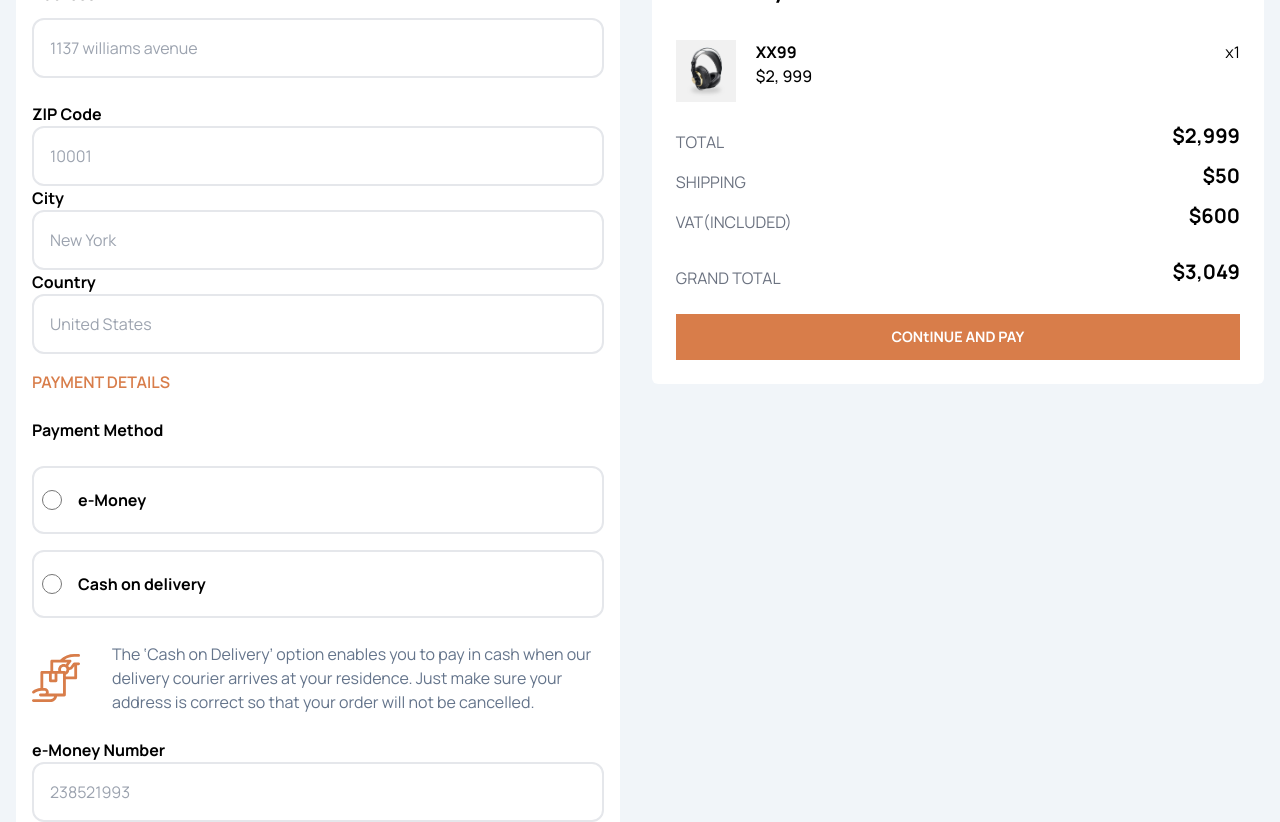
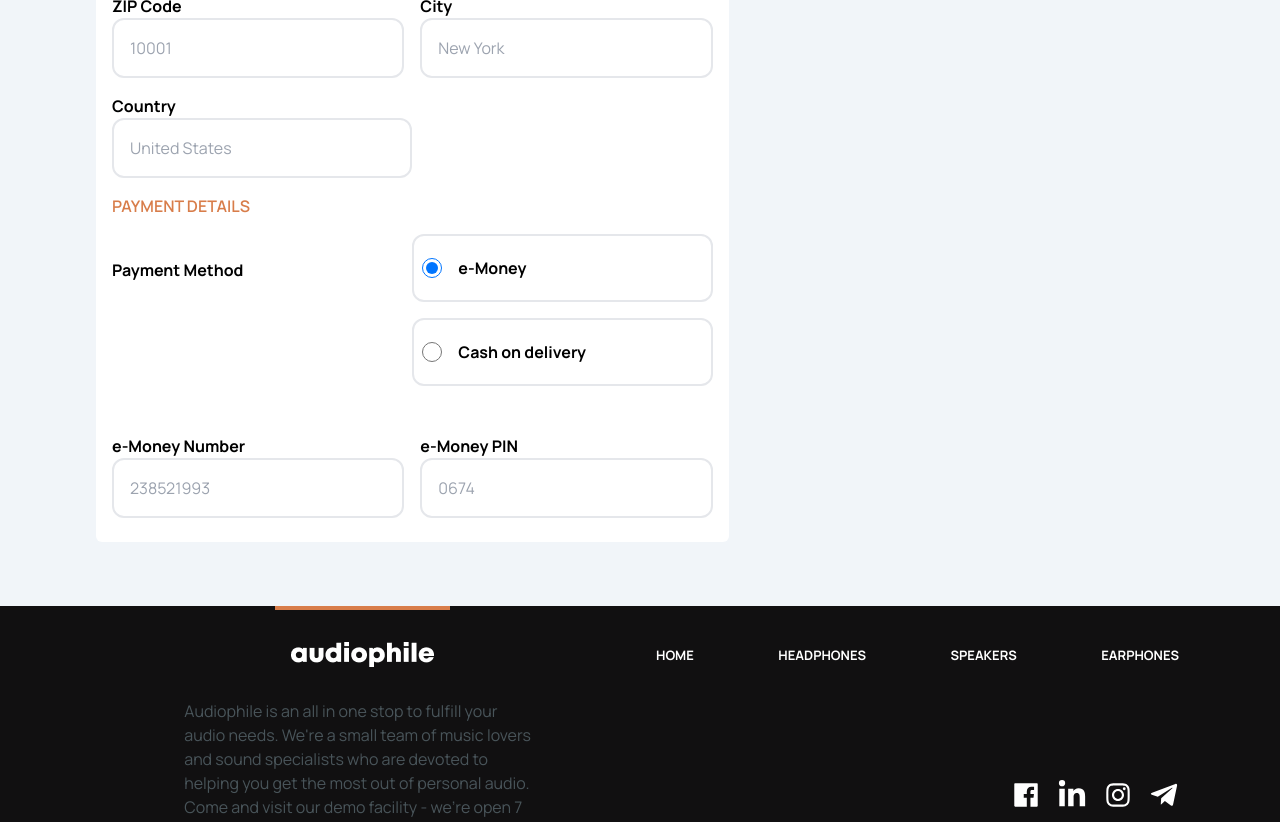
Before and after one commit to NatnaelAbebe19/Audiophile-Ecommerce-site, a React (Vite) app: page /checkout in a window 1280 px wide. Shown: the part 680-1502 px from the top of the page. Built offline with nearby package versions, Linux system fonts and the light colour scheme.

Commit message:
update the footer

```diff
--- a/src/components/Cart.jsx
+++ b/src/components/Cart.jsx
@@ -8,11 +8,10 @@ import { NavLink } from 'react-router-dom';
 const Cart = ({cartItems, addToCart,removeFromCart, removeAllItemFromCart, removeSingle , setShowCarts}) =>{
     const added = cartItems.length;
     let total = 0;
-    let count = 0;
+    // let count = 0;
 
     const handleRemove = ()=>{
         removeAllItemFromCart();
-        // setShowCarts(false);
     }
 
     const handleRemoveFromCart = (items)=>{
--- a/src/components/Footer.jsx
+++ b/src/components/Footer.jsx
@@ -6,8 +6,24 @@ import {
   AiOutlineInstagram,
 } from "react-icons/ai";
 import { NavLink } from "react-router-dom";
+import { FaTelegramPlane ,FaLinkedinIn } from "react-icons/fa";
+
 
 export default function Footer() {
+
+  function handleFacebook(){
+    window.open("https://www.facebook.com/natty.minilik", "_blank");
+  }
+
+  const handleLinkedin = ()=>{
+    window.open("https://www.linkedin.com/in/natnael-abebe-57a079295?utm_source=share&utm_campaign=share_via&utm_content=profile&utm_medium=android_app", "_blank");
+  }
+  const handleInstagram = ()=>{
+    window.open("https://instagram.com/nathaniel_abebe", "_blank");
+  }
+  const handleTelegram = ()=>{
+    window.open("https://t.me/NatnaelAbebe", "_blank");
+  }
   return (
     <div className="w-full bg-[#111011] ">
       <footer className="grid max-w-[1110px] pb-8 grid-cols-1 md:grid-cols-2 mx-auto">
@@ -16,23 +32,23 @@ export default function Footer() {
             <img
               src={audiophile}
               alt="the logo of the image"
-              className="border-spacing-8 border-t-4 border-t-[#D87D4A] px-4 py-8 cursor-pointer"
+              className="border-spacing-8 border-t-4 border-t-[#D87D4A] px-4 py-8 cursor-pointer "
             />
           </NavLink>
         </div>
         <div className="flex flex-col px-4 pb-4 text-center md:flex-row md:pt-[40px]">
           <ul className="justify-between text-white md:flex md:w-[420px] lg:w-[530px]">
             <NavLink to="/">
-              <li className="pb-4 text-[13px] font-bold uppercase cursor-pointer active:text-[#D87D4A] focus:text-[#d87d4a]">Home</li>
+              <li className="pb-4 text-[13px] font-bold uppercase cursor-pointer active:text-[#D87D4A] focus:text-[#d87d4a] hover:text-[#D87D4A] ease-in-out duration-500">Home</li>
             </NavLink>
             <NavLink to="/headphone">
-              <li className="pb-4 text-[13px] font-bold uppercase cursor-pointer active:text-[#D87D4A] focus:text-[#d87d4a]">Headphones</li>
+              <li className="pb-4 text-[13px] font-bold uppercase cursor-pointer active:text-[#D87D4A] focus:text-[#d87d4a] hover:text-[#D87D4A] ease-in-out duration-500">Headphones</li>
             </NavLink>
             <NavLink to="/speaker">
-              <li className="pb-4 text-[13px] font-bold uppercase cursor-pointer active:text-[#D87D4A] focus:text-[#d87d4a]">speakers</li>
+              <li className="pb-4 text-[13px] font-bold uppercase cursor-pointer active:text-[#D87D4A] focus:text-[#d87d4a] hover:text-[#D87D4A] ease-in-out duration-500">speakers</li>
             </NavLink>
             <NavLink to="/earphone">
-              <li className="pb-4 text-[13px] font-bold uppercase cursor-pointer active:text-[#D87D4A] focus:text-[#d87d4a]">earphones</li>
+              <li className="pb-4 text-[13px] font-bold uppercase cursor-pointer active:text-[#D87D4A] focus:text-[#d87d4a] hover:text-[#D87D4A] ease-in-out duration-500">earphones</li>
             </NavLink>
           </ul>
         </div>
@@ -43,13 +59,14 @@ export default function Footer() {
           demo facility - we’re open 7 days a week. <br />
           <br />
           <span className="text-[#6f848d97]">
-            Copyright 2024. All right reserved.
+            Copyright 2024. All right reserved. <span className="text-white hover:text-[#D87D4A] ease-in-out duration-500"><a href="https://t.me/NatnaelAbebe" target="_blank">@Natnaels</a></span>
           </span>
         </p>
         <div className="md:ml-auto mx-auto md:mx-0 flex gap-4 p-4 md:my-auto text-white md:text-left">
-          <AiFillFacebook size={30}/>
-          <AiOutlineTwitter size={30} />
-          <AiOutlineInstagram size={30}/>
+          <AiFillFacebook size={30} onClick={handleFacebook} className="cursor-pointer hover:scale-125 ease-in-out duration-500 "/>
+          <FaLinkedinIn size={30} onClick={handleLinkedin} className="cursor-pointer hover:scale-125 ease-in-out duration-500 " />
+          <AiOutlineInstagram size={30} onClick={handleInstagram} className="cursor-pointer hover:scale-125 ease-in-out duration-500 "/>
+          <FaTelegramPlane size={30} onClick={handleTelegram} className="cursor-pointer hover:scale-125 ease-in-out duration-500 "/>
         </div>
       </footer>
     </div>
--- a/src/components/pages/Checkout.jsx
+++ b/src/components/pages/Checkout.jsx
@@ -1,23 +1,43 @@
-import React from 'react'
+import React, { useState } from 'react'
 import cash from "../../assets/images/cash-icon.4d83fcbc.svg"
 import sample from "../../assets/images/XX99.jpg"
-export default function Checkout() {
+import { connect } from 'react-redux';
+const Checkout = ({cartItems})=> {
+
+    const [selectedOption, setSelectedOption] = useState("option2");
+    const handleOptionChange = (event) => {
+        setSelectedOption(event.target.value);
+    };
+    let total = 0;
+
+    cartItems.forEach((item, index)=>{
+        total+=(item.price*item.quantity);
+    });
+
+    const handlePay= ()=>{
+        window.location.href = `tel:*889#`;
+    }
+
+    const VAT = total*0.2;
+    // console.log(cartItems);
+
   return (
-    <div className="flex flex-col md:flex-row bg-slate-100  items-center">
-        <div className='w-[95%] shadow-slate-600 m-4 rounded-md bg-[#fff] px-4 py-6'>
+  <div className="bg-slate-100">
+    <div className="flex flex-col lg:flex-row bg-slate-100  items-center lg:items-start max-w-[1120px] mx-auto ">
+        <div className='w-[95%] shadow-slate-600 m-4 rounded-md bg-[#fff] px-4 py-6 lg:w-[60%] lg:mb-16'>
             <h1 className='font-bold text-3xl my-4'>CHECKOUT</h1>
             <p className='uppercase text-[#D87D4A] font-[600] my-6'>Billing details</p>
-            <div>
-                <div className="flex flex-col ">
+            <div className='flex justify-between gap-x-4 flex-col md:flex-row'>
+                <div className="flex flex-col w-full md:w-[50%]">
                     <label htmlFor="name" className='font-bold text-[md] my-3' >Name</label>
                     <input type='text' name='name' className='w-full border-2 p-4 rounded-xl' placeholder="Natnael Abebe"/>
                 </div>
-                <div className="flex flex-col">
+                <div className="flex flex-col md:w-[50%]">
                     <label htmlFor="email"  className='font-bold text-[md] my-3'>Email address</label>
                     <input type="text" name='email' className='w-full border-2 p-4 rounded-xl' placeholder="nati@gmail.com"/>
                 </div>
             </div>
-            <div className="flex flex-col">
+            <div className="flex flex-col w-full md:w-[50%]">
                 <label htmlFor="phone"   className='font-bold text-[md] my-3'>Phone Number</label>
                 <input type="tel" placeholder='+1 202-555-0136' name='phone'  className='w-full border-2 p-4 rounded-xl'/>
             </div>
@@ -26,62 +46,66 @@ export default function Checkout() {
                 <label htmlFor="address" className='font-bold text-[md] my-3'>Address</label>
                 <input type="text" placeholder='1137 williams avenue'  name='address'  className='w-full border-2 p-4 rounded-xl'/><br/>
             </div>
-            <div>
-                <div>
-                    <label htmlFor="zipCode" className='font-bold text-[md] my-3'>ZIP Code</label>
+            <div className='flex justify-between gap-x-4 flex-col md:flex-row'>
+                <div className="mb-4 w-full md:w-[50%]">
+                    <label htmlFor="zipCode" className='font-bold text-[md] mb-4'>ZIP Code</label>
                     <input type="text" name='zipCode'  className='w-full border-2 p-4 rounded-xl' placeholder='10001'/>
                 </div>
-                <div>
-                    <label htmlFor="city" className='font-bold text-[md] my-3'>City</label>
+                <div className="mb-4 w-full md:w-[50%]">
+                    <label htmlFor="city" className='font-bold text-[md] mb-4'>City</label>
                     <input type="text" name='city' placeholder='New York'  className='w-full border-2 p-4 rounded-xl'/>
                 </div>
             </div>
-            <div>
-                <label htmlFor="country" className='font-bold text-[md] my-3'>Country</label>
+            <div className='w-full md:w-[50%]'>
+                <label htmlFor="country" className='font-bold text-[md] my-3 '>Country</label>
                 <input type="text" name='country' placeholder='United States'  className='w-full border-2 p-4 rounded-xl'/>
             </div>
             <p className='uppercase text-[#D87D4A] my-4 font-[600]'>Payment details</p>
-            <div>
-                <p className="my-6 font-bold text-md">Payment Method</p>
-                <div className='flex flex-col gap-y-4 mb-6 items-center'>
+            <div className='flex flex-col justify-between md:flex-row'>
+                <p className="my-6 font-bold text-md w-full md:w-[50%]">Payment Method</p>
+                <div className='flex flex-col gap-y-4 mb-6 items-center w-full md:w-[50%]'>
                     <div className="flex w-full gap-x-4 border-2 p-2 rounded-xl">
-                        <input type='radio' id='creditCard1' name='cash'  className='w-5 bg-[#D87D4A]'/>
+                        <input type='radio' id='creditCard1' name='cash'  className='w-5 bg-[#D87D4A]' value="option2" checked={selectedOption === 'option2'} onChange={handleOptionChange}/>
                         <label htmlFor="e-Money" className='font-bold text-[md] my-3'>e-Money</label>
                     </div>
                     <div className="flex w-full border-2 p-2 gap-x-4 rounded-xl">
-                        <input type='radio' id='creditCard2' name='cash'  className='w-5'/>
+                        <input type='radio' style={{ '--radio-color': '#D87D4A' }} id='creditCard2' name='cash'  className='w-5 bg-[#D87D4A]' value="option1" checked={selectedOption === 'option1'} onChange={handleOptionChange}/>
                         <label htmlFor="e-Money" className='font-bold text-[md] my-3'>Cash on delivery</label>
                     </div>
                 </div>
             </div>
-            <div className='flex gap-x-8 items-center'>
+            {selectedOption === 'option1' && <div className='flex gap-x-8 items-center'>
                 <img src={cash} className='w-[48px] h-[48px]' alt="" />
                 <p className='text-slate-500'>The ‘Cash on Delivery’ option enables you to pay in cash when our delivery courier arrives at your residence. Just make sure your address is correct so that your order will not be cancelled.</p>
-            </div>
-            <div>
-                <div className='mt-6'>
+            </div>}
+            {selectedOption === 'option2' && <div className='flex flex-col md:flex-row gap-x-4'>
+                <div className='mt-6 w-full md:w-[50%]'>
                     <label htmlFor="eMoneyNum" className='font-bold text-md mb-3'>e-Money Number</label>
                     <input type="text" placeholder='238521993' className='w-full border-2 p-4 rounded-xl'/>
                 </div>
-                <div className='mt-6'>
+                <div className='mt-6 w-full md:w-[50%]'>
                     <label htmlFor='eMoneyPin'  className='font-bold text-md mb-3'>e-Money PIN</label>
                     <input type="text"  placeholder='0674' className='w-full border-2 p-4 rounded-xl'/>
                 </div>
-            </div>
+            </div>}
         </div>
-        <div className='w-[95%] shadow-slate-600 m-4 rounded-md bg-[#fff] px-6 py-6 mb-20'>
+        <div className='w-[95%] shadow-slate-600 m-4 rounded-md bg-[#fff] px-6 py-6 mb-20  lg:w-[40%]'>
             <h2 className="text-2xl font-bold py-4">Summary</h2>
             <div className="flex flex-col">
-                <div className="flex justify-between my-5">
-                    <div className="flex gap-x-5">
-                        <div className='flex w-[60px]'><img src={sample} alt="" className='w-full'/></div>
-                        <div className="font-bold">XX99 <br /> <span className='font-medium'>$2, 999</span></div>
-                    </div>
-                    <div>x1</div>
+                <div>
+                    {cartItems.map(items=>(
+                    <div className="flex justify-between my-5">
+                        <div className="flex gap-x-5">
+                            <div className='flex w-[60px]'><img src={items.image} alt="" className='w-full'/></div>
+                            <div className="font-bold">{items.name} <br /> <span className='font-medium'>${items.price}</span></div>
+                        </div>
+                        <div>x{items.quantity}</div>
+                    </div>))
+                    }
                 </div>
                 <div className="flex justify-between">
                     <h2 className='text-gray-500 my-2'>TOTAL </h2>
-                    <p className='font-bold text-xl'>$2,999</p>
+                    <p className='font-bold text-xl'>${total}</p>
                 </div>
                 <div className="flex justify-between">
                     <h2 className='text-gray-500 my-2'>SHIPPING</h2>
@@ -89,17 +113,25 @@ export default function Checkout() {
                 </div>
                 <div className="flex justify-between">
                     <h2 className='text-gray-500 my-2'>VAT(INCLUDED)</h2>
-                    <p className='font-bold  text-xl'>$600</p>
+                    <p className='font-bold  text-xl'>${VAT}</p>
                 </div>
                 <div className="flex justify-between mt-4">
                     <h2 className='text-gray-500 my-2'>GRAND TOTAL</h2>
-                    <p className='font-bold  text-xl'>$3,049</p>
+                    <p className='font-bold  text-xl'>${total+VAT+50}</p>
                 </div>
             </div>
-            <button className="mt-4 w-[100%] bg-[#D87D4A] px-6 py-3 hover:bg-[#dd8f62] ease-in-out duration-300 text-[0.9rem] font-bold text-white">
-                CONtINUE AND PAY
+            <button className="mt-4 w-[100%] bg-[#D87D4A] px-6 py-3 hover:bg-[#dd8f62] ease-in-out duration-300 text-[0.9rem] font-bold text-white" onClick={handlePay}>
+                CONTINUE AND PAY
             </button>
         </div>
     </div>
+    </div>
   )
 }
+
+
+const mapStateToProps = (state) =>({
+    cartItems: state.cartItems,
+});
+
+export default connect(mapStateToProps)(Checkout);
```
Also changed, not shown: src/components/Navbar.jsx (+4 -4 lines).
